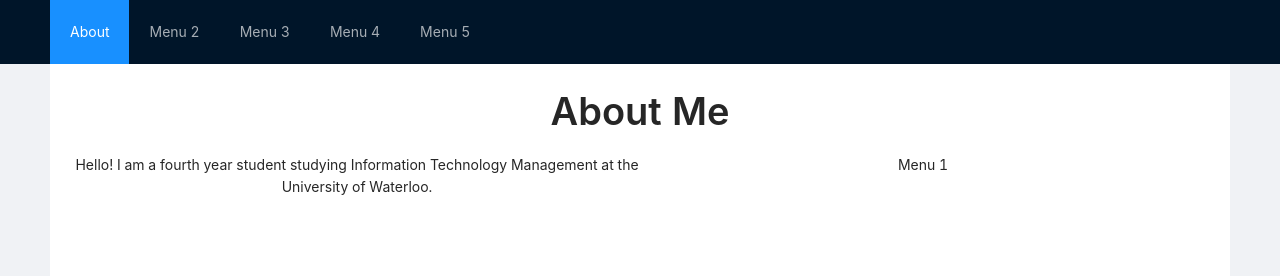
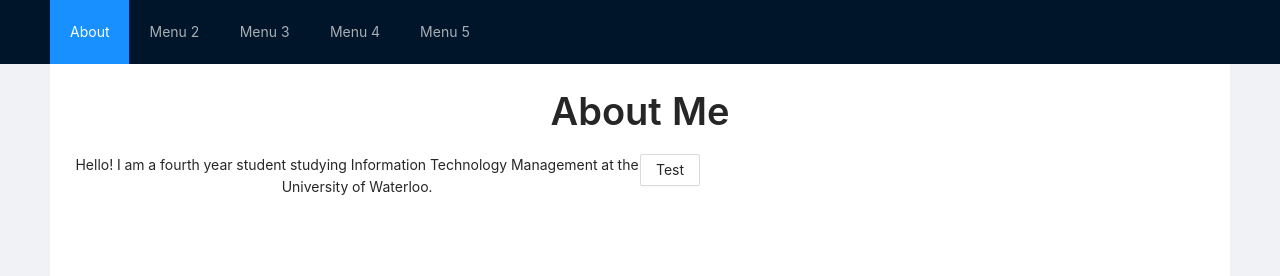
Before and after one commit to landf2000/reactAppClient, a React (Create React App) app: page / in a window 1280 px wide. Shown: the top 276 px of the page. Built offline with nearby package versions, Linux system fonts and the light colour scheme.

Commit message:
fixing resume button

```diff
--- a/src/App.js
+++ b/src/App.js
@@ -31,8 +31,11 @@ class Menu1 extends Component {
               </p>
             </Row>
           </Col>
+
           <Col span={12}>
-            Menu 1
+            <Row>
+              <Button href="/reactAppClient/tony-resume.pdf"> Test </Button>
+            </Row>
           </Col>
         </Row>
       </div>
```
